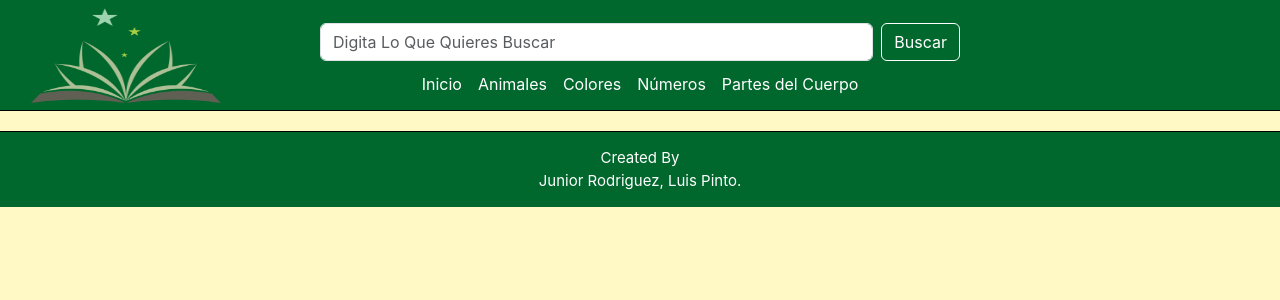
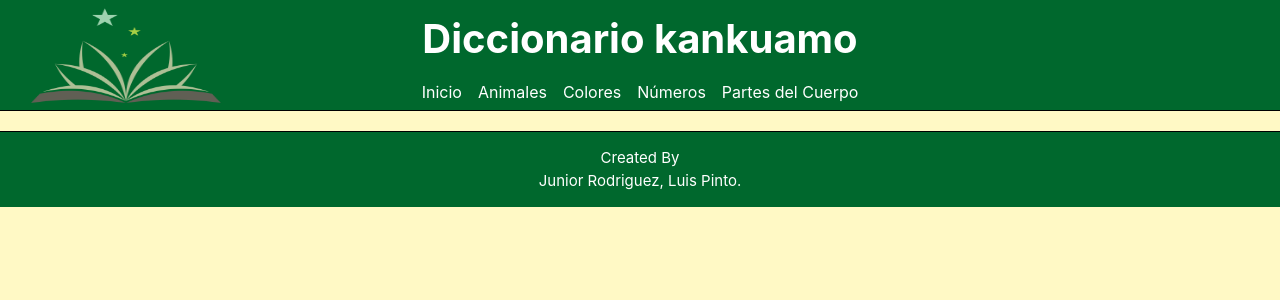
Before and after one commit to LuisPg10/diccionario_kankuamo, a React (Create React App) app: page / in a window 1280 px wide. Shown: the top 300 px of the page. Built offline with nearby package versions, Linux system fonts and the light colour scheme.

Commit message:
Search deleted

```diff
--- a/src/components/Header/Header.css
+++ b/src/components/Header/Header.css
@@ -39,3 +39,9 @@
   left: 25px;
   top: 5px;
 }
+
+.Title-Header {
+  background-color: #00682d;
+  color: white;
+  border: none;
+}
--- a/src/components/Header/Header.jsx
+++ b/src/components/Header/Header.jsx
@@ -15,18 +15,7 @@ export default function Header() {
           alt="Logo dictionary"
         />
 
-        {/* Esta es el formulario de busqueda */}
-        <form className="Search d-flex w-50 mx-auto" role="search">
-          <input
-            className="form-control me-2"
-            type="search"
-            placeholder="Digita Lo Que Quieres Buscar"
-            aria-label="Digita Lo Que Quieres Buscar"
-          />
-          <button className="btn btn-outline-success-search">
-            Buscar
-          </button>
-        </form>
+        <h1 className="Title-Header">Diccionario kankuamo</h1>
         {/* NavBar */}
         <nav className="navbar navbar-expand-lg navbar-dark">
           <div class="container-fluid">
```
